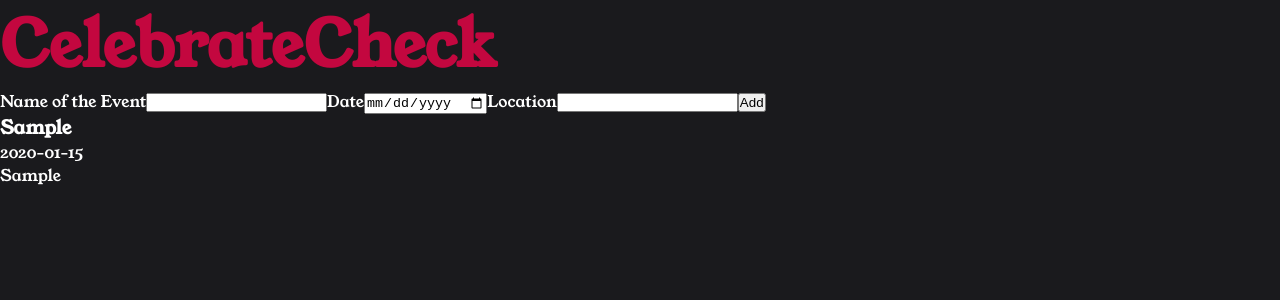
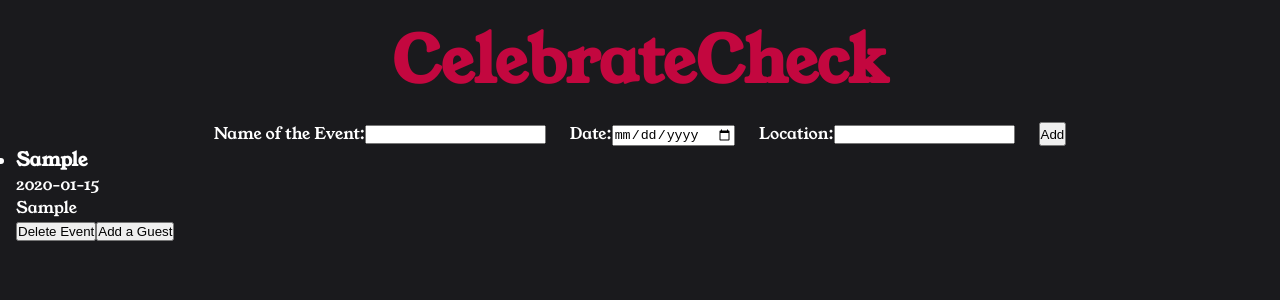
Before and after one commit to KseniiaErnest/Event-countdown, a React (Create React App) app: page / in a window 1280 px wide. Both pictures are taken after typing "Sample", "2020-01-15", "Sample" into the empty fields and a click on the button "Add". Shown: the top 300 px of the page. Built offline with nearby package versions, Linux system fonts and the light colour scheme.

Commit message:
Add guest function, delete guest, delete event functions done

```diff
--- a/src/components/App.js
+++ b/src/components/App.js
@@ -12,12 +12,16 @@ export default function App() {
     setEvents((currentEvents) => [...currentEvents, event]);
   };
 
+  const handleDeleteEvent = (id) => {
+    setEvents((currentEvents) => currentEvents.filter((oneEvent) => oneEvent.id !== id ))
+  }
+
 
   return (
     <div className="app">
     <Heading />
       <EventDetailsFrom onAddEvent={handleAddEvent}/>
-      <EventList events={events} />
+      <EventList events={events} onDeleteEvent={handleDeleteEvent}/>
     </div>
   )
 }
--- a/src/components/Event.js
+++ b/src/components/Event.js
@@ -1,12 +1,39 @@
+import { useState } from "react";
+import GuestForm from "./GuestFrom";
+import Guest from "./Guest";
+import GuestList from "./GuestList";
 
 
-export default function Event( {event} ) {
+export default function Event( {event, onDeleteEvent} ) {
+  const [showGuestFrom, setShowGuestFrom] = useState(false);
+
+  const [guestList, setGuestList] = useState([]);
+
+  const handleShowGuestForm = () => {
+    setShowGuestFrom((show) => !show);
+  };
+
+  const handleAddGuest = (newGuest) => {
+    setGuestList((currentGuest) => [...currentGuest, newGuest]);
+  };
+
+  const handleDeleteGuest = (guestName) => {
+setGuestList((currentGuests) => currentGuests.filter((guest) => guest.guestName !== guestName));
+  }
 
 return (
 <li>
 <h3>{event.name}</h3>
 <p>{event.date}</p>
 <p>{event.location}</p>
+<button onClick={() => onDeleteEvent(event.id)}>Delete Event</button>
+<button onClick={handleShowGuestForm}>{showGuestFrom ? 'Close' : 'Add a Guest'}</button>
+
+{showGuestFrom && (
+  <GuestForm onAddGuest={handleAddGuest} />
+)}
+
+<GuestList guestList={guestList} onDeleteGuest={handleDeleteGuest}/>
 </li>
 )
 }
--- a/src/components/EventDetailsForm.js
+++ b/src/components/EventDetailsForm.js
@@ -20,16 +20,19 @@ setLocation('');
 
   return (
 
-  <form onSubmit={handelSubmit}>
+  <form className="event-form" onSubmit={handelSubmit}>
 
-  <label>Name of the Event</label>
+  <label>Name of the Event:
   <input type="text" value={name} onChange={(e) => setName(e.target.value)}  />
+  </label>
 
-  <label>Date</label>
+  <label>Date:
   <input type="date" value={date} onChange={(e) => setDate(e.target.value)} />
+  </label>
 
-  <label>Location</label>
+  <label>Location:
   <input type="text" value={location} onChange={(e) => setLocation(e.target.value)} />
+</label>
 
   <button>Add</button>
 
--- a/src/components/EventList.js
+++ b/src/components/EventList.js
@@ -1,11 +1,11 @@
 import Event from "./Event"
 
-export default function EventList( {events} ) {
+export default function EventList( {events, onDeleteEvent} ) {
 
   return (
     <ul>
     {events.map((event) => (
-      <Event event={event} key={event.id} />
+      <Event event={event} key={event.id} onDeleteEvent={onDeleteEvent} />
     ))}
     </ul>
   )
--- /dev/null
+++ b/src/components/Guest.js
@@ -0,0 +1,9 @@
+export default function Guest( {guest, onDeleteGuest} ) {
+  return (
+    <li>
+<p>{guest.guestName}</p>
+<p>{guest.contactInfo}</p>
+<button onClick={() => onDeleteGuest(guest.guestName)}>Delete</button>
+    </li>
+  )
+}
--- /dev/null
+++ b/src/components/GuestFrom.js
@@ -0,0 +1,33 @@
+import { useState } from "react"
+
+export default function GuestForm( {onAddGuest} ) {
+  const [guestName, setGuestName] = useState('');
+  const [contactInfo, setContactInfo] = useState('');
+
+const handleSubmitGuest = (e) => {
+e.preventDefault();
+
+if (!guestName) return;
+
+const newGuest = {guestName, contactInfo};
+
+onAddGuest(newGuest);
+setGuestName('');
+setContactInfo('');
+
+}
+
+  return (
+    <form onSubmit={handleSubmitGuest}>
+      <label>Name:
+        <input type="text" value={guestName} onChange={(e) => setGuestName(e.target.value)}  />
+      </label>
+
+      <label>Contact info:
+        <input type="text" value={contactInfo} onChange={(e) => setContactInfo(e.target.value)} />
+      </label>
+
+      <button>Add</button>
+    </form>
+  )
+}
--- /dev/null
+++ b/src/components/GuestList.js
@@ -0,0 +1,11 @@
+import Guest from "./Guest"
+
+export default function GuestList( {guestList, onDeleteGuest} ) {
+  return (
+    <ul>
+{guestList.map((guest) => (
+  <Guest guest={guest} key={guest.name} onDeleteGuest={onDeleteGuest} />
+))}
+    </ul>
+  )
+}
--- a/src/index.css
+++ b/src/index.css
@@ -19,9 +19,22 @@ body {
   background-color: #1a1a1d;
   width: 100%;
   height: 100vh;
+  padding: 1rem;
+}
+
+.header {
+  display: flex;
+  justify-content: center;
+  margin-bottom: 1rem;
 }
 
 .header h1 {
   color: #c3073f ;
   font-size: 4rem;
 }
+
+.event-form {
+  display: flex;
+  justify-content: center;
+  gap: 1.5rem;
+}
```
